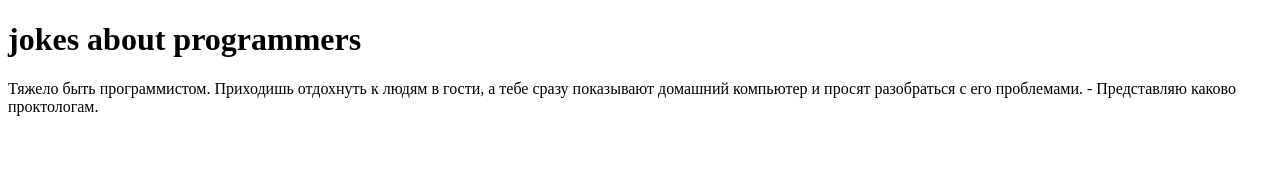
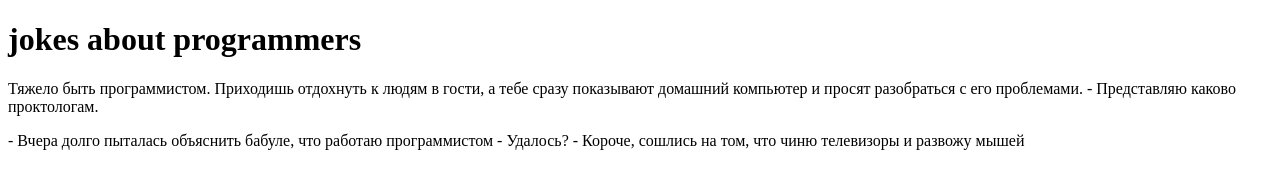
Before and after one commit to inysik/SSH_REP, a plain HTML site: page index.html in a window 1280 px wide. Drawn offline with Linux system fonts and the light colour scheme.

Commit message:
add in  index_html two joke

```diff
--- a/index.html
+++ b/index.html
@@ -14,7 +14,12 @@
         просят разобраться с его проблемами.
         - Представляю каково проктологам.
     </p>
+    <p>
+        - Вчера долго пыталась объяснить бабуле, что работаю программистом
+        - Удалось?
+        - Короче, сошлись на том, что чиню телевизоры и развожу мышей
 
+    </p>
 
 
 
```
